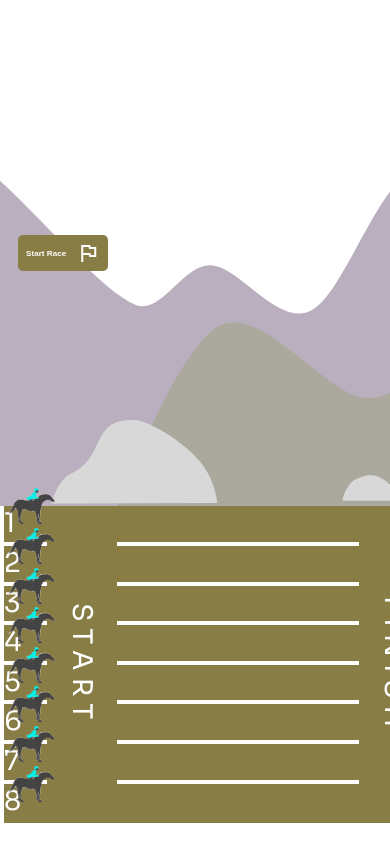
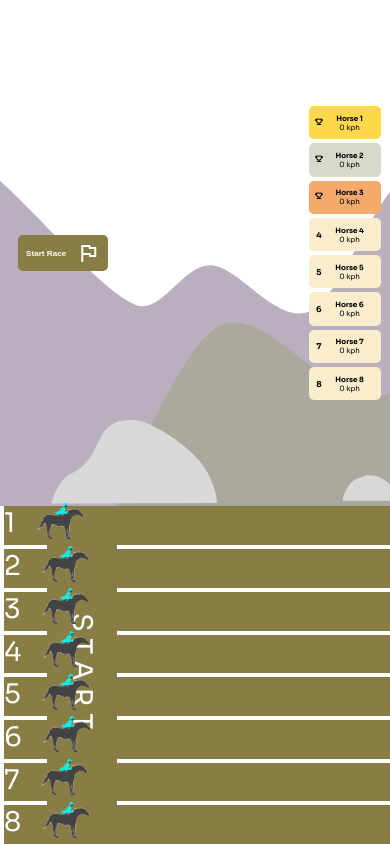
Before and after one commit to trombonist76/protein-bootcamp-horseracing-app, a Vue app: page / in a window 390 px wide. Built offline with nearby package versions, Linux system fonts and the light colour scheme.

Commit message:
[Update] Leaderboard component ui & responsive

```diff
--- a/index.html
+++ b/index.html
@@ -4,6 +4,7 @@
     <meta charset="UTF-8" />
     <link rel="icon" href="/favicon.ico" />
     <link rel="stylesheet" href="https://fonts.googleapis.com/css2?family=Material+Symbols+Outlined:opsz,wght,FILL,GRAD@20..48,100..700,0..1,-50..200" />
+    <link href="https://cdn.jsdelivr.net/npm/remixicon@2.5.0/fonts/remixicon.css" rel="stylesheet">
     <meta name="viewport" content="width=device-width, initial-scale=1.0" />
     <title>Vue Horse-racing</title>
   </head>
--- a/src/assets/scss/variables.scss
+++ b/src/assets/scss/variables.scss
@@ -13,4 +13,4 @@ $timer-bg-color: #e9edc9;
 $first-bg-color: #FFD94A;
 $second-bg-color: #D7D9C9;
 $third-bg-color: #F4AA6B;
-$not-in-top: #fefae0;
+$not-in-top: #faedcd;
--- a/src/components/Hippodrome/Hippodrome.vue
+++ b/src/components/Hippodrome/Hippodrome.vue
@@ -15,7 +15,7 @@ const horseStore = useHorseStore()
     <Background/>
     <div class="lane-wrapper">
       <div class="horses" :class="{'slide' : raceStore.isStarted}">
-          <Horse class="horse" v-for="horse in horseStore.horses" :key="horse.id" :horse="horse"/>
+          <Horse class="item" v-for="horse in horseStore.horses" :key="horse.id" :horse="horse"/>
       </div>
       <ArenaStart></ArenaStart>
       <ArenaFinish></ArenaFinish>
@@ -37,20 +37,19 @@ const horseStore = useHorseStore()
 
 .lane-wrapper {
   display: flex;
+  flex: 1;
   color: $arena-text-color;
   background-color: $floor-color;
   position: relative;
 
   .horses {
-    flex: 1;
     width: 100%;
     display: flex;
     flex-direction: column;
     border-left: 4px solid white;
-    border-right: 4px solid white;
-    }
-     .horse:not(:last-child){
-      border-bottom: 4px solid white;
+      .item:not(:last-child){
+        border-bottom: 4px solid white;
+      }
     }
   }
 
--- a/src/components/Hippodrome/HippodromeBackground.vue
+++ b/src/components/Hippodrome/HippodromeBackground.vue
@@ -1,4 +1,5 @@
 <script setup>
+
 import Leaderboard from '../Leaderboard/Leaderboard.vue';
 import ButtonComp from '@/components/Button/Button.vue';
 import { useRaceStore } from '@/store/useRace';
@@ -41,7 +42,7 @@ watch(() => horseStore.isAnyClosing, async() => {
           <ButtonComp v-if="!raceStore.isStarted" @click="startRaceHandler" name="Start Race" icon="flag"></ButtonComp>
           <ButtonComp v-if="raceStore.isFinished" @click="resetRaceHandler" name="Restart Race!"></ButtonComp>
         </div>
-          <!-- <Leaderboard></Leaderboard> -->
+          <Leaderboard></Leaderboard>
       </div>
     </div>
 </div>
@@ -78,14 +79,17 @@ watch(() => horseStore.isAnyClosing, async() => {
 
 
 
-@include xl{
+@include xxl{
   .arena {
-    height: 50%;
+    height: 42%;
     background-size: contain;
   }
 
   .front{
     background-size: contain;
+    flex-direction: row;
+    justify-content: space-between;
+
   }
 
   .mid{
@@ -97,7 +101,7 @@ watch(() => horseStore.isAnyClosing, async() => {
   margin-left: 2rem;
   display: flex;
   align-items: center;
-  justify-content: center;
+  flex: 1;
 }
 
 .sliding-arena{
--- a/src/components/Hippodrome/HippodromeFinish.vue
+++ b/src/components/Hippodrome/HippodromeFinish.vue
@@ -27,7 +27,7 @@ const horseStore = useHorseStore()
     height: 100%;
     font-size: 3rem;
     padding: 0 2rem;
-    right: -10%;
+    right: -10rem;
     position: absolute;
   }
 
--- a/src/components/Horse/Horse.vue
+++ b/src/components/Horse/Horse.vue
@@ -19,23 +19,31 @@
 </script>
 
 <template>
-  <div class="horse">
+  <div class="horse-wrapper">
     {{horse.id}}
-    <img class="horse__img" v-if="!checkRun" :style="{left: `${props.horse.location}%`}" src="/src/assets/img/horse-standing.png" alt="Standing Horse">
-    <img class="horse__img" v-else  :style="{left: `${props.horse.location}%`}" src="/src/assets/img/horse-running.gif" alt="Running Horse">
+    <div class="horse">
+      <img class="horse__img" v-if="!checkRun" :style="{left: `${props.horse.location}%`}" src="/src/assets/img/horse-standing.png" alt="Standing Horse">
+      <img class="horse__img" v-else  :style="{left: `${props.horse.location}%`}" src="/src/assets/img/horse-running.gif" alt="Running Horse">
+    </div>
   </div>
 </template>
 
 <style lang="scss" scoped>
+
+  .horse-wrapper{
+    display: flex;
+    gap: 2rem;
+    font-size: 3rem;
+    flex: 1;
+  }
   .horse{
-    font-size: 3rem;
-    width: 100%;
-    height: 4.4rem;
     position: relative;
+    flex: 1;
+
 
     &__img{
       height: 4rem;
-      margin-top: -2rem;
+      margin-top: -1%;
       position: absolute;
       transition: left linear .1s;
       z-index: 1;
--- a/src/components/Leaderboard/Leaderboard.vue
+++ b/src/components/Leaderboard/Leaderboard.vue
@@ -17,16 +17,14 @@ const horseStore = useHorseStore()
   justify-content: center;
   border-radius: 10px;
   gap: 4px;
-  width: 100%;
   padding: 1.1rem 1rem;
-  background-color: #ABA89D;
 }
 
-@include md{
-  .leaderboard{
-    width: 40%;
-    margin: .5rem 2rem 0 0;
-    align-self: flex-start;
-  }
-}
+// @include md{
+//   .leaderboard{
+//     width: 40%;
+//     margin: .5rem 2rem 0 0;
+//     align-self: flex-start;
+//   }
+// }
 </style>
--- a/src/components/Leaderboard/LeaderboardItem.vue
+++ b/src/components/Leaderboard/LeaderboardItem.vue
@@ -2,6 +2,7 @@
 import { computed } from 'vue';
 
 const props = defineProps(["horse", "rank"])
+const showTrophy = computed(() => props.rank < 3)
 const rankClass = computed(() => ({
   "first": props.rank + 1 === 1,
   "second": props.rank + 1 === 2,
@@ -10,38 +11,73 @@ const rankClass = computed(() => ({
 </script>
 <template>
   <div class="item" :class="rankClass">
-    <span class="item__spec">{{props.rank + 1}}</span>
-    <span class="item__spec">{{props.horse.name}}</span>
-    <span class="item__spec">{{props.horse.speed}} kph</span>
-    <span class="item__spec">{{props.horse.time}}</span>
+    <div class="item__trophy">
+      <b>
+        <i v-if="showTrophy" class="ri-trophy-line"></i>
+        <span v-else class="spec">{{ props.rank + 1 }}</span>
+      </b>
+
+    </div>
+    <div class="item__specs">
+      <span class="spec"><b>{{ props.horse.name }}</b></span>
+      <span class="spec speed">
+        {{ props.horse.speed }} kph</span>
+    </div>
+
   </div>
 </template>
 <style scoped lang="scss">
 @import '@/assets/scss/variables.scss';
+@import '@/assets/scss/mixins.scss';
 
-.item{
-  display: grid;
-  grid-template-columns: 1fr 2fr 1fr 1fr;
-  gap: 1rem;
-  padding: 10px 10px;
+.item {
+  display: flex;
+  background-color: $not-in-top;
+  padding: 0 .6rem;
+  width: 8rem;
+  height: 3.7rem;
+  justify-content: center;
+  align-items: center;
+  text-align: center;
   border-radius: 5px;
-  font-size: 1rem;
-  background-color: $not-in-top;
 
-  &__spec{
+  @include md {
+    padding: 0 .6rem;
+    width: 8rem;
+    height: 4rem;
+  }
+
+  @include lg {
+    padding: 0 .6rem;
+    width: 9rem;
+    height: 2.7rem;
+  }
+
+  &__specs {
+    display: flex;
     flex: 1;
+    flex-direction: column;
+    font-size: .8rem;
+    border-radius: 5px;
   }
+
+  &__trophy {
+    width: 1rem;
+    font-size: .9rem;
+    margin: auto;
+  }
+
 }
 
-.first{
-    background-color: $first-bg-color;
-  }
+.first {
+  background-color: $first-bg-color;
+}
 
-  .second{
-    background-color: $second-bg-color;
-  }
+.second {
+  background-color: $second-bg-color;
+}
 
-  .third{
-    background-color: $third-bg-color;
-  }
+.third {
+  background-color: $third-bg-color;
+}
 </style>
```
Lines whose indentation alone changed are shown as unchanged.
